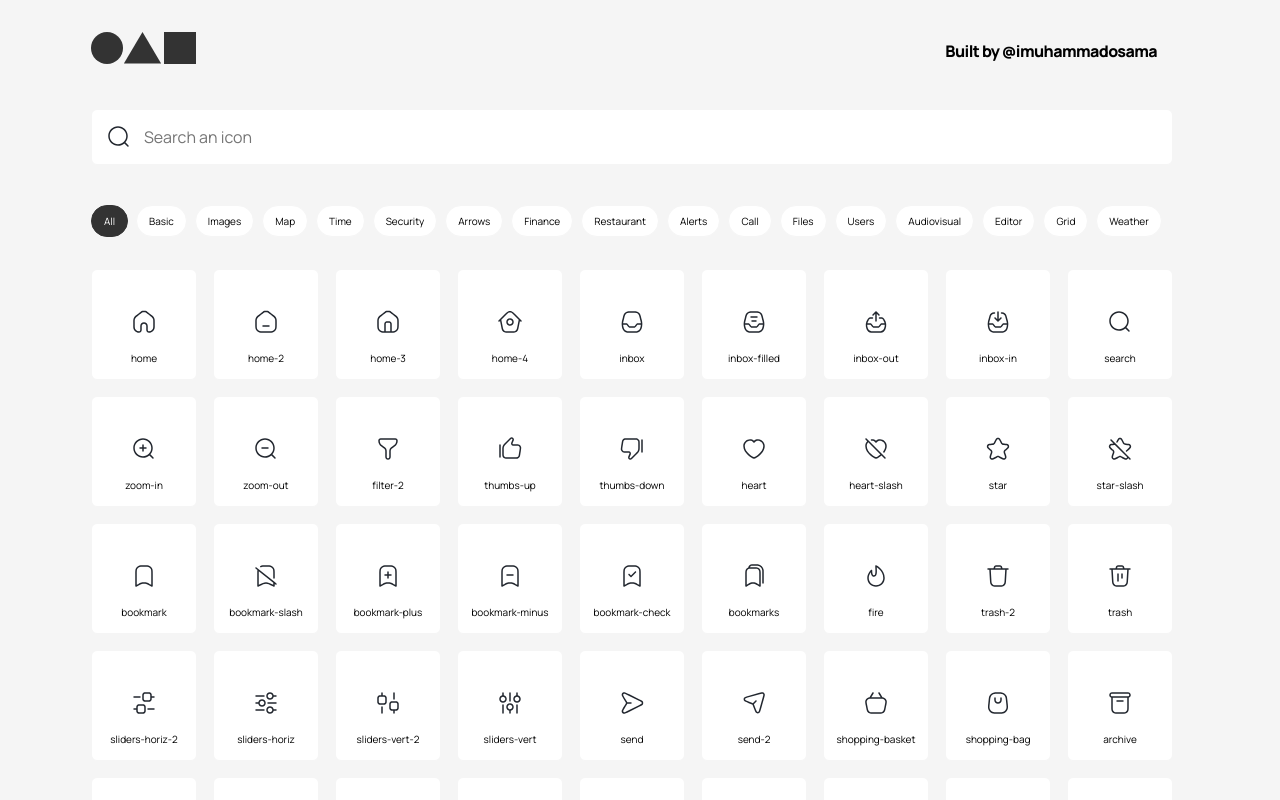
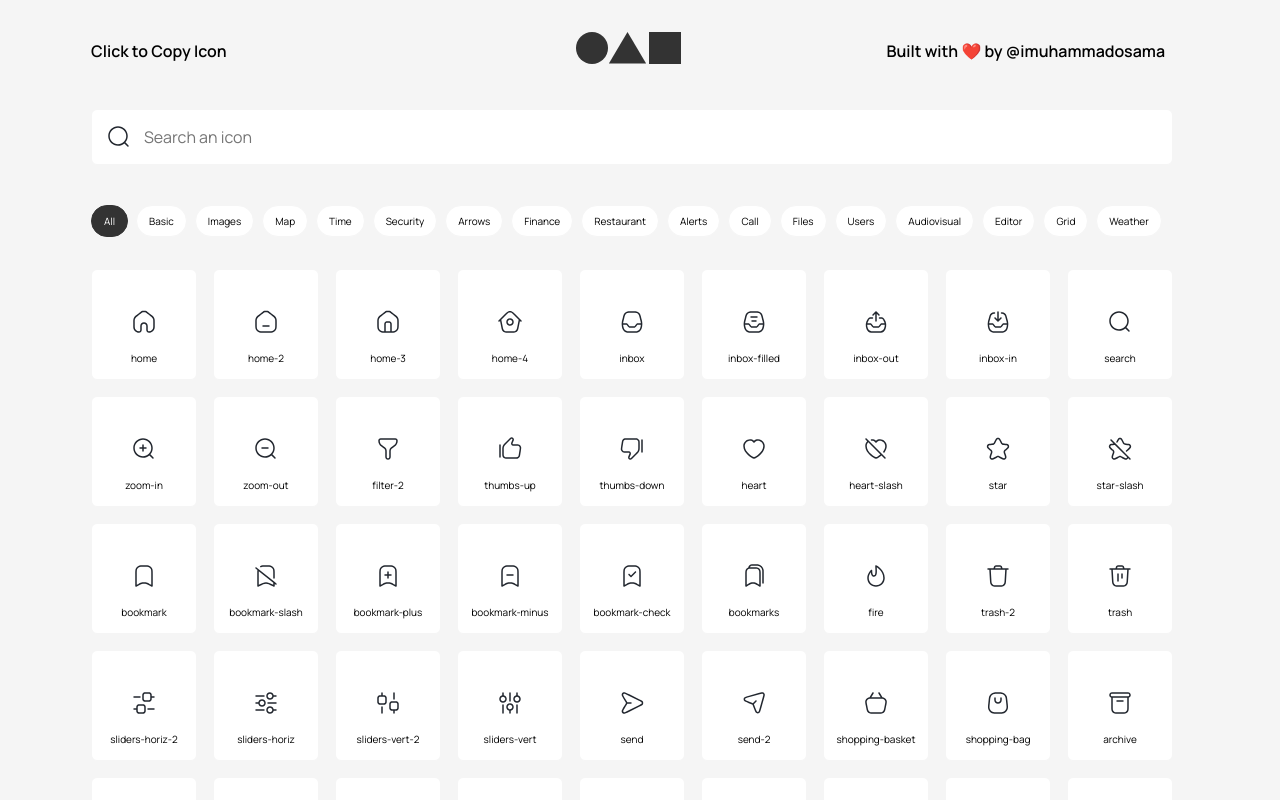
Before and after one commit to imuhammadosama/iconscave.com, a React (Create React App) app: page / in a window 1280 px wide. Shown: the top 800 px of the page. Built offline with nearby package versions, Linux system fonts and the light colour scheme.

Commit message:
Text updated

```diff
--- a/src/components/Header/Header.css
+++ b/src/components/Header/Header.css
@@ -1,17 +1,29 @@
 .header {
   text-align: center;
   display: flex;
-  justify-content: space-between;
+  justify-content: space-around;
   margin: auto;
   padding-top: 32px;
   max-width: 1098px;
 }
 
+.header > div {
+  flex-grow: 1;
+  width: 33%;
+}
+
 .credits {
   display: flex;
-  justify-content: center;
+  justify-content: right;
   align-items: center;
-  font-weight: 900;
-  letter-spacing: -0.6px;
-  padding-right: 32px;
+  font-weight: 600;
+
+  padding-right: 24px;
 }
+
+.instructions {
+  display: flex;
+  justify-content: left;
+  align-items: center;
+  font-weight: 600;
+}
--- a/src/components/Header/Header.js
+++ b/src/components/Header/Header.js
@@ -2,6 +2,7 @@ import './Header.css';
 export default function () {
   return (
     <div className='header'>
+      <div className='instructions'>Click to Copy Icon</div>
       <div className='logo'>
         <svg
           width='105'
@@ -15,7 +16,7 @@ export default function () {
           <path d='M51.5 0L70.1195 31.5H32.8805L51.5 0Z' fill='#333333' />
         </svg>
       </div>
-      <div className='credits'>Built by @imuhammadosama</div>
+      <div className='credits'>Built with ❤️ by @imuhammadosama</div>
     </div>
   );
 }
```
